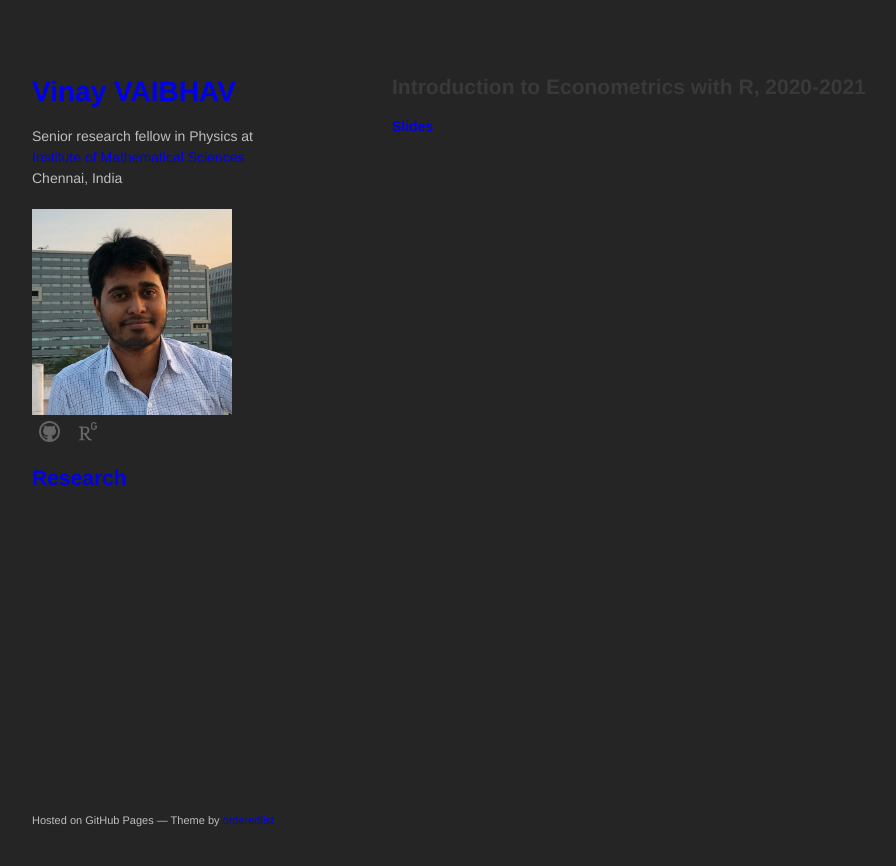
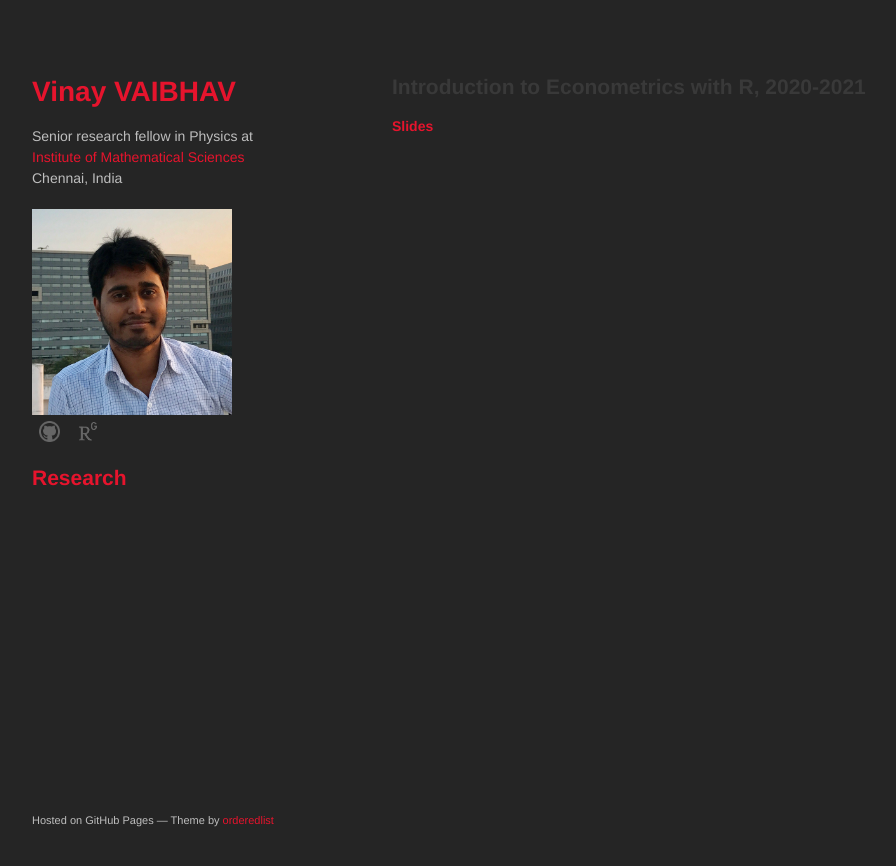
Before and after one commit to vinayphys/vinayphys.github.io, a Jekyll site: the page built from Teaching.md, in a window 1280 px wide. Shown: the top 866 px of the page, without its empty margins (178-1074 px from the left). Built offline with Jekyll 4.4.1, drawn with Linux system fonts in a browser that asks for light colours; our own code applies the rules of GitHub Pages for plain Markdown files; a script that is not in the unit is left out.

Commit message:
Update styles.css

```diff
--- a/stylesheets/styles.css
+++ b/stylesheets/styles.css
@@ -38,12 +38,12 @@ h3, h4, h5, h6 {
 }
 
 a {
-  color:$color-yellow;
+  color:#e6142d;
   text-decoration:none;
 }
 
 a:hover {
-  color:$color-yellow;
+  color:#bd081d;
 }
 
 a small {
```
